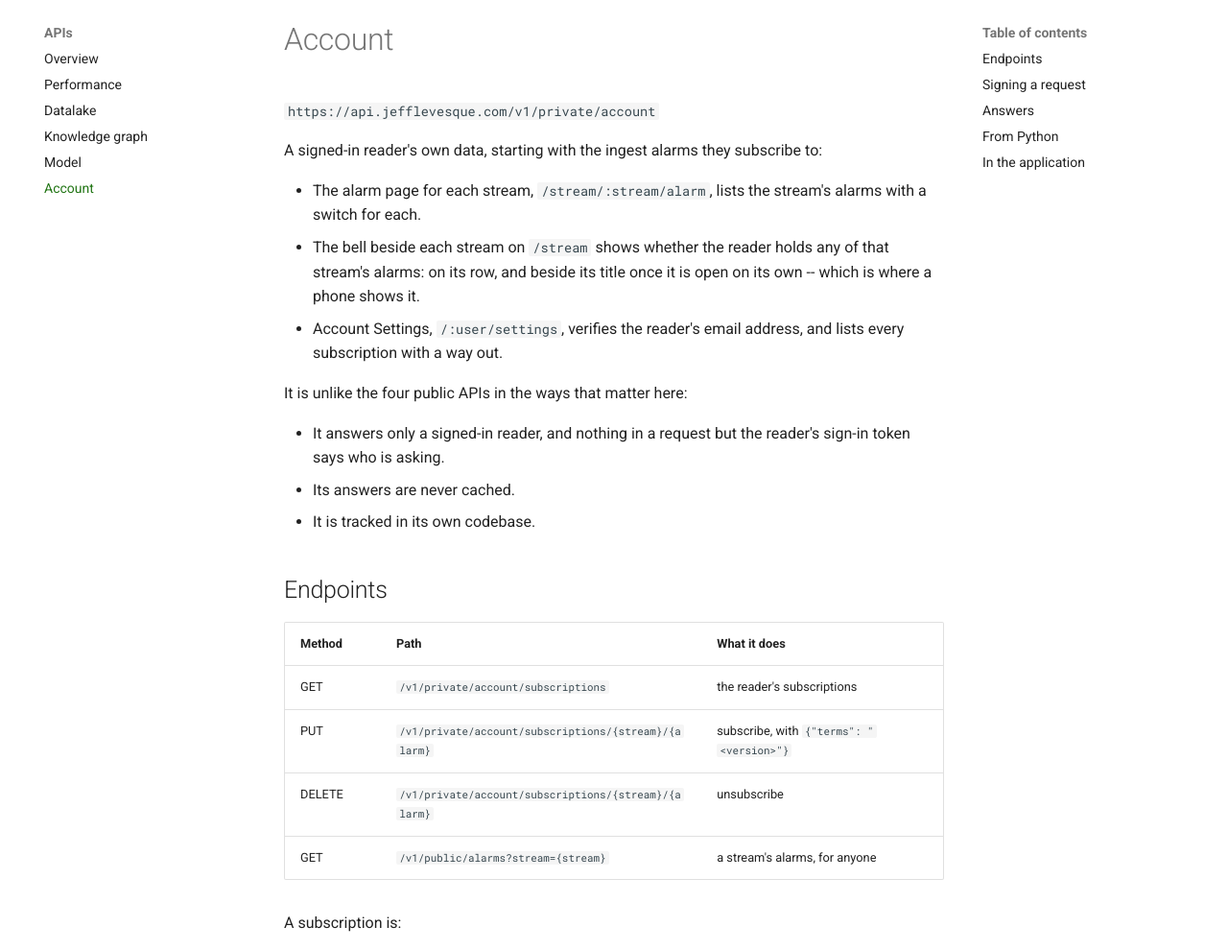
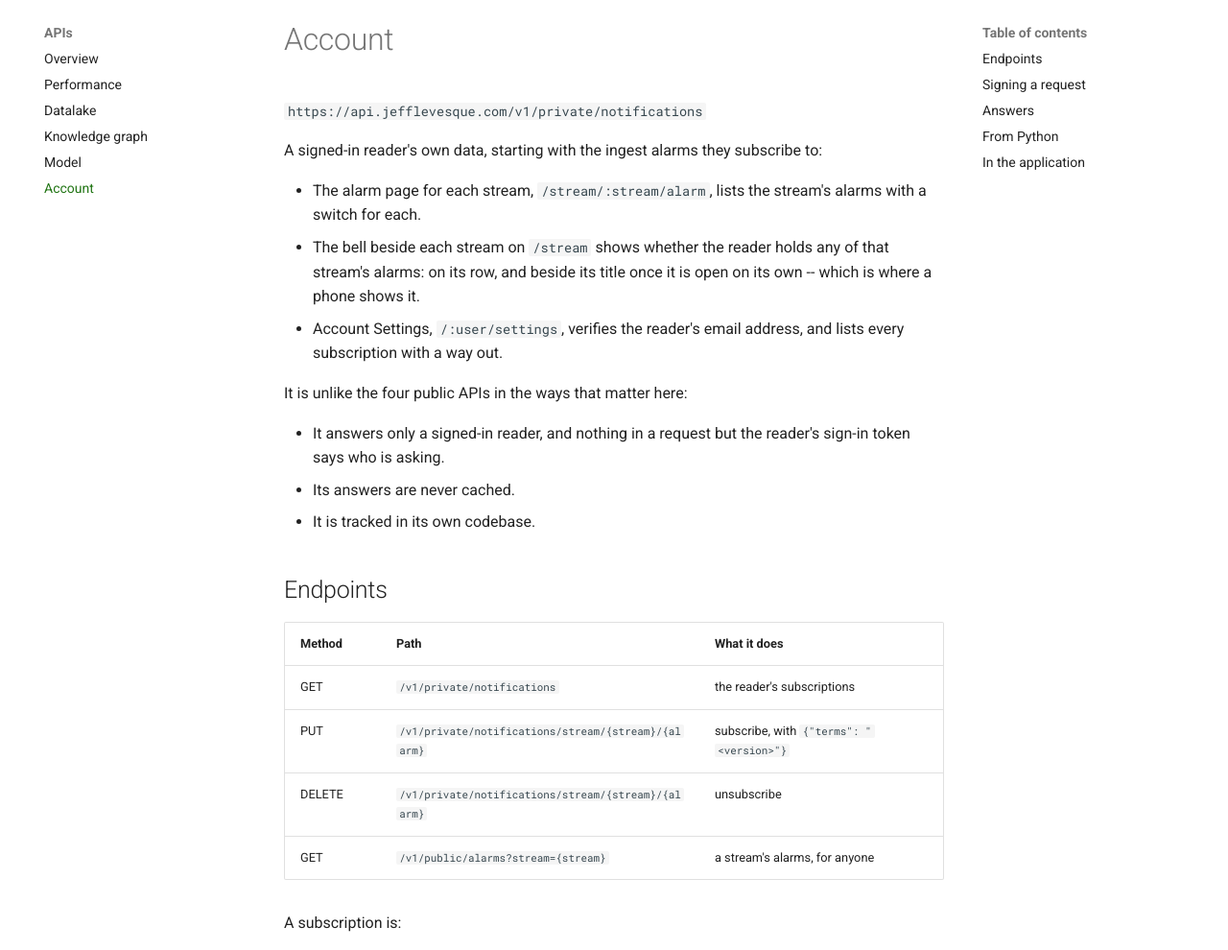
Before and after one commit to jeff1evesque/jefflevesque.com, an MkDocs documentation site: the page built from documentation/api/account.md, in a window 1280 px wide and 1400 px high. Shown: the part 126-1116 px from the top of the window at 96% size. Built offline with MkDocs 1.6.1 and Material for MkDocs 9.7.7, drawn with Linux system fonts in a browser that asks for light colours; comment, search, counter and statistics services are not loaded; some of the changed text lies outside the part shown.

Commit message:
#256: Call the account API at /v1/private/notifications (#257)
* #256: api-url.js, ask the account api at /v1/private/notifications

* #256: api-url.test.js, the notifications urls, with ids that need encoding

* #256: account-api.test.js, each call asks its notifications url

* #256: account.md, the notifications url, its endpoints and the Python examples

* #256: index.md, the account api's endpoint is /v1/private/notifications

* #256: README.md, the account api's endpoint is /v1/private/notifications

````diff
--- a/documentation/api/account.md
+++ b/documentation/api/account.md
@@ -1,6 +1,6 @@
 # Account
 
-`https://api.jefflevesque.com/v1/private/account`
+`https://api.jefflevesque.com/v1/private/notifications`
 
 A signed-in reader's own data, starting with the ingest alarms they subscribe to:
 
@@ -23,9 +23,9 @@ It is unlike the four public APIs in the ways that matter here:
 
 | Method | Path | What it does |
 |---|---|---|
-| GET | `/v1/private/account/subscriptions` | the reader's subscriptions |
-| PUT | `/v1/private/account/subscriptions/{stream}/{alarm}` | subscribe, with `{"terms": "<version>"}` |
-| DELETE | `/v1/private/account/subscriptions/{stream}/{alarm}` | unsubscribe |
+| GET | `/v1/private/notifications` | the reader's subscriptions |
+| PUT | `/v1/private/notifications/stream/{stream}/{alarm}` | subscribe, with `{"terms": "<version>"}` |
+| DELETE | `/v1/private/notifications/stream/{stream}/{alarm}` | unsubscribe |
 | GET | `/v1/public/alarms?stream={stream}` | a stream's alarms, for anyone |
 
 A subscription is:
@@ -109,17 +109,17 @@ AS_ME = {'Authorization': f'Bearer {TOKEN}'}
 requests.get(f'{API}/v1/public/alarms', params={'stream': 'bls'}).json()
 
 # your subscriptions
-requests.get(f'{API}/v1/private/account/subscriptions', headers=AS_ME).json()
+requests.get(f'{API}/v1/private/notifications', headers=AS_ME).json()
 
 # subscribe to an alarm, accepting the terms by their version
 requests.put(
-    f'{API}/v1/private/account/subscriptions/bls/ingest',
+    f'{API}/v1/private/notifications/stream/bls/ingest',
     headers=AS_ME,
     json={'terms': '2026-09'},
 ).json()
 
 # unsubscribe
-requests.delete(f'{API}/v1/private/account/subscriptions/bls/ingest', headers=AS_ME).json()
+requests.delete(f'{API}/v1/private/notifications/stream/bls/ingest', headers=AS_ME).json()
 ```
 
 Each answers with a `report`: the stream's alarms, your subscriptions, the subscription,
````
Also changed, not shown: README.md (+1 -1 lines), documentation/api/index.md (+1 -1 lines), 3 other files.
